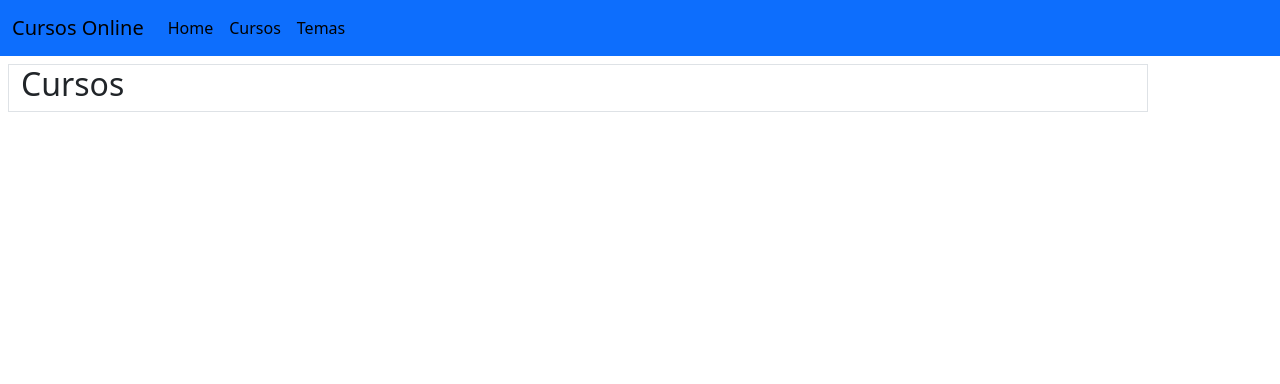
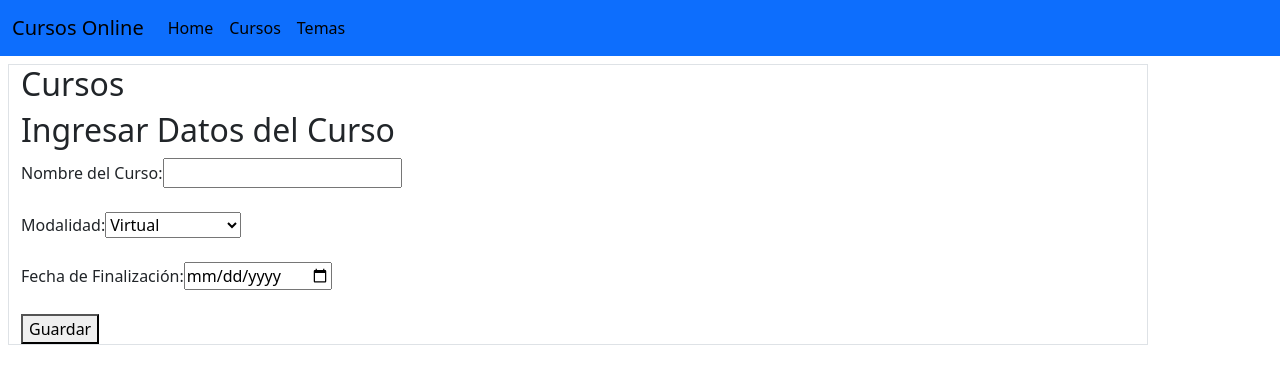
Before and after one commit to Galbfran/next-java-curso, a Next.js app: page /cursos in a window 1280 px wide. Shown: the top 384 px of the page. Built offline with nearby package versions, Linux system fonts and the light colour scheme.

Commit message:
subo form

```diff
--- a/src/app/cursos/page.jsx
+++ b/src/app/cursos/page.jsx
@@ -1,9 +1,10 @@
-
+import FormCurso from "@/componentes/FormCurso";
 
 const cursosPage = ()=>{
     return (
         <section className="container border m-2">
             <h2>Cursos</h2>
+            <FormCurso />
         </section>
     )
 }
--- /dev/null
+++ b/src/componentes/FormCurso.jsx
@@ -0,0 +1,72 @@
+"use client";
+
+import  { useState } from 'react';
+
+function CursoForm() {
+    const [formData, setFormData] = useState({
+        nombre: '',
+        modalidad: 'virtual',
+        fecha_finalizacion: ''
+    });
+
+    const handleInputChange = (event) => {
+        const { name, value } = event.target;
+        setFormData({
+            ...formData,
+            [name]: value
+        });
+    };
+
+    const handleSubmit = (event) => {
+        event.preventDefault();
+        // Aquí puedes enviar los datos al servidor o realizar otras acciones
+        // utilizando formData para obtener los valores ingresados.
+        console.log(formData)
+    };
+
+    return (
+        <div>
+            <h2>Ingresar Datos del Curso</h2>
+            <form onSubmit={handleSubmit}>
+                <label>
+                    Nombre del Curso:
+                    <input
+                        type="text"
+                        name="nombre"
+                        value={formData.nombre}
+                        onChange={handleInputChange}
+                        required
+                    />
+                </label><br /><br />
+
+                <label>
+                    Modalidad:
+                    <select
+                        name="modalidad"
+                        value={formData.modalidad}
+                        onChange={handleInputChange}
+                    >
+                        <option value="virtual">Virtual</option>
+                        <option value="presencial">Presencial</option>
+                        <option value="semipresencial">Semipresencial</option>
+                    </select>
+                </label><br /><br />
+
+                <label>
+                    Fecha de Finalización:
+                    <input
+                        type="date"
+                        name="fecha_finalizacion"
+                        value={formData.fecha_finalizacion}
+                        onChange={handleInputChange}
+                        required
+                    />
+                </label><br /><br />
+
+                <button type="submit">Guardar</button>
+            </form>
+        </div>
+    );
+}
+
+export default CursoForm;
```
